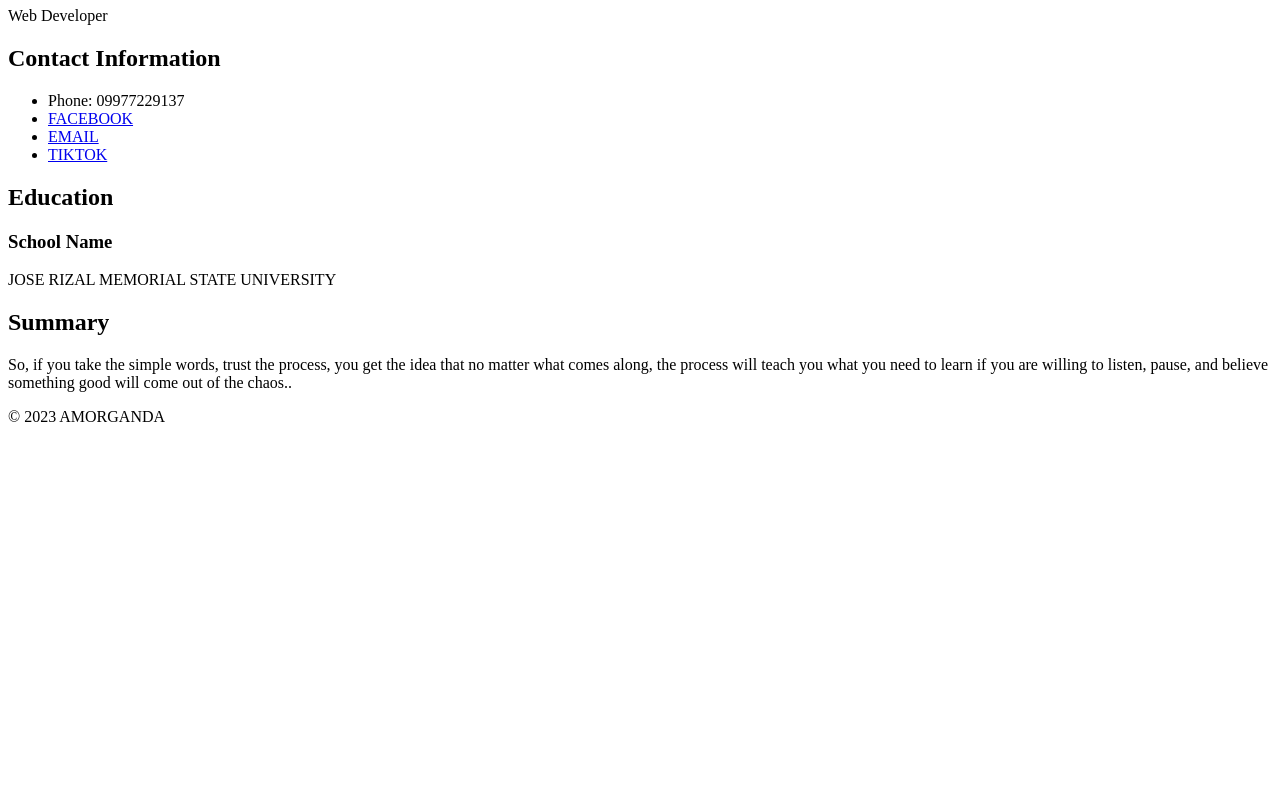
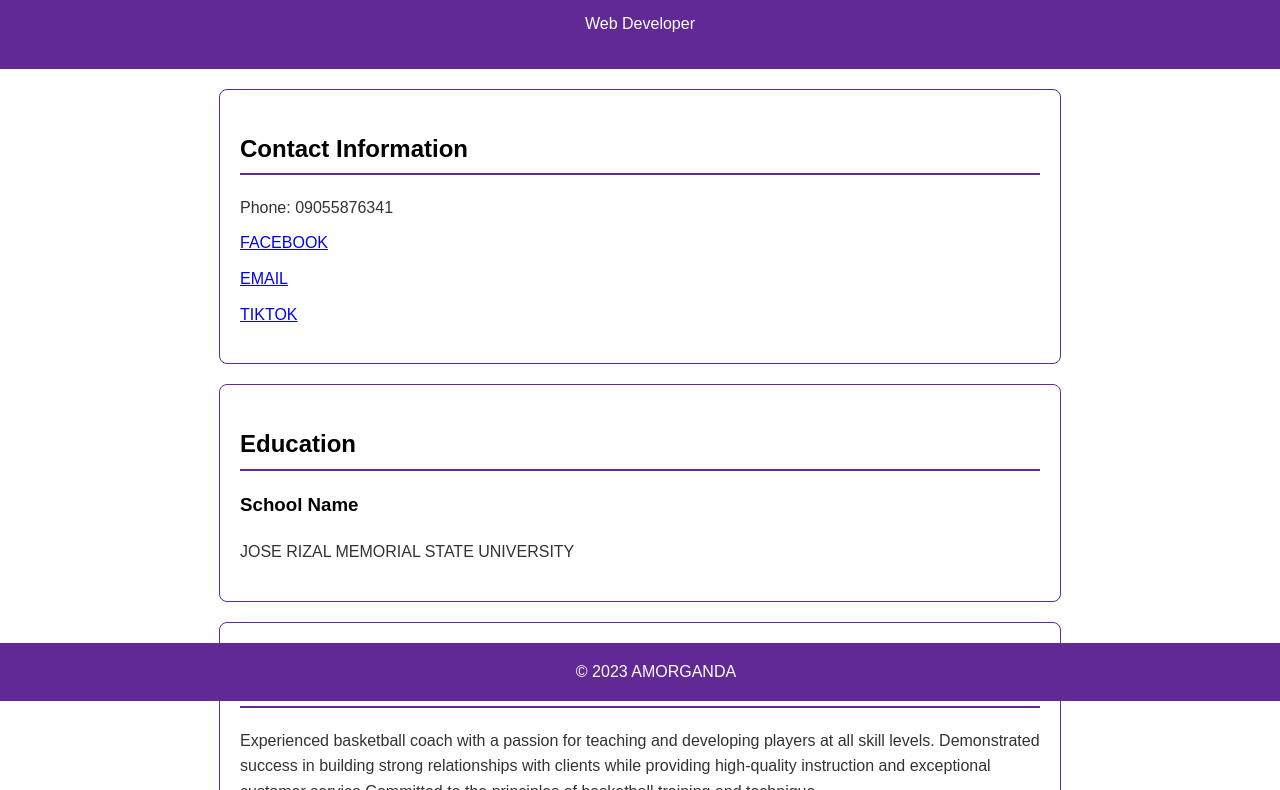
Before and after one commit to Amorganda24/AMORGANDA-08, a plain HTML site: page profile.html in a window 1280 px wide. Shown: the part 99-889 px from the top of the page. Before the commit the page ends 800 px from the top, so only its background shows below. Drawn offline with Linux system fonts and the light colour scheme.

Commit message:
Update profile.html

```diff
--- a/profile.html
+++ b/profile.html
@@ -5,12 +5,60 @@
   <meta charset="UTF-8">
   <meta name="viewport" content="width=device-width, initial-scale=1.0">
   <title>Your Name - Resume</title>
+  <style>
+     body {
+      font-family: Arial, sans-serif;
+      line-height: 1.6;
+      color: #333;
+      margin: 0;
+      padding: 0;
+    }
 
+    header {
+      background-color: #612996;
+      color: white;
+      text-align: center;
+      padding: 1em;
+    }
+
+    section {
+      max-width: 800px;
+      margin: 20px auto;
+      padding: 20px;
+      border: 1px solid #612996;
+      border-radius: 8px;
+    }
+
+    h1, h2, h3 {
+      color: #000;
+    }
+
+    h2 {
+      border-bottom: 2px solid #612996;
+      padding-bottom: 5px;
+    }
+
+    ul {
+      list-style-type: none;
+      padding: 0;
+    }
+
+    li {
+      margin-bottom: 10px;
+    }
+
+    .education, .experience {
+      margin-bottom: 20px;
+    }
+
+    .skills {
+      margin-bottom: 20px;
+    }
 
     footer {
       text-align: center;
-      padding: 1em;/background-image>
-      <background-image>url(.jpeg)
+      padding: 1em;
+      background-color: #612996;
       color: white;
       position: fixed;
       bottom: 0;
@@ -28,8 +76,8 @@
   <section>
     <h2>Contact Information</h2>
     <ul>
-      <li>Phone: 09977229137</li>
-      <li><a href="https://www.facebook.com/AmorgandaFil">FACEBOOK</a></li>
+      <li>Phone: 09055876341</li>
+      <li><a href="https://www.facebook.com/https://www.facebook.com/profile.php?id=100083064971618&mibextid=ZbWKwL">FACEBOOK</a></li>
       <li><a href="amorgandafil@gmail.com">EMAIL</a></li>
       <li><a href="https://www.tiktok.com/@amorgandafil0">TIKTOK</a></li>
 
@@ -45,7 +93,8 @@
   </section>
 
   <section class="summary">
-    <h2>Summary</h2> So, if you take the simple words, trust the process, you get the idea that no matter what comes along, the process will teach you what you need to learn if you are willing to listen, pause, and believe something good will come out of the chaos..</p>
+    <h2>Summary</h2>
+    <p>Experienced basketball coach with a passion for teaching and developing players at all skill levels. Demonstrated success in building strong relationships with clients while providing high-quality instruction and exceptional customer service.Committed to the principles of basketball training and technique.</p>
   </section>
   <footer>
     &copy; 2023 AMORGANDA
@@ -53,3 +102,5 @@
 
 </body>
 </html>
+
+FIL MISAEL TELMO AMORGANDA
```
